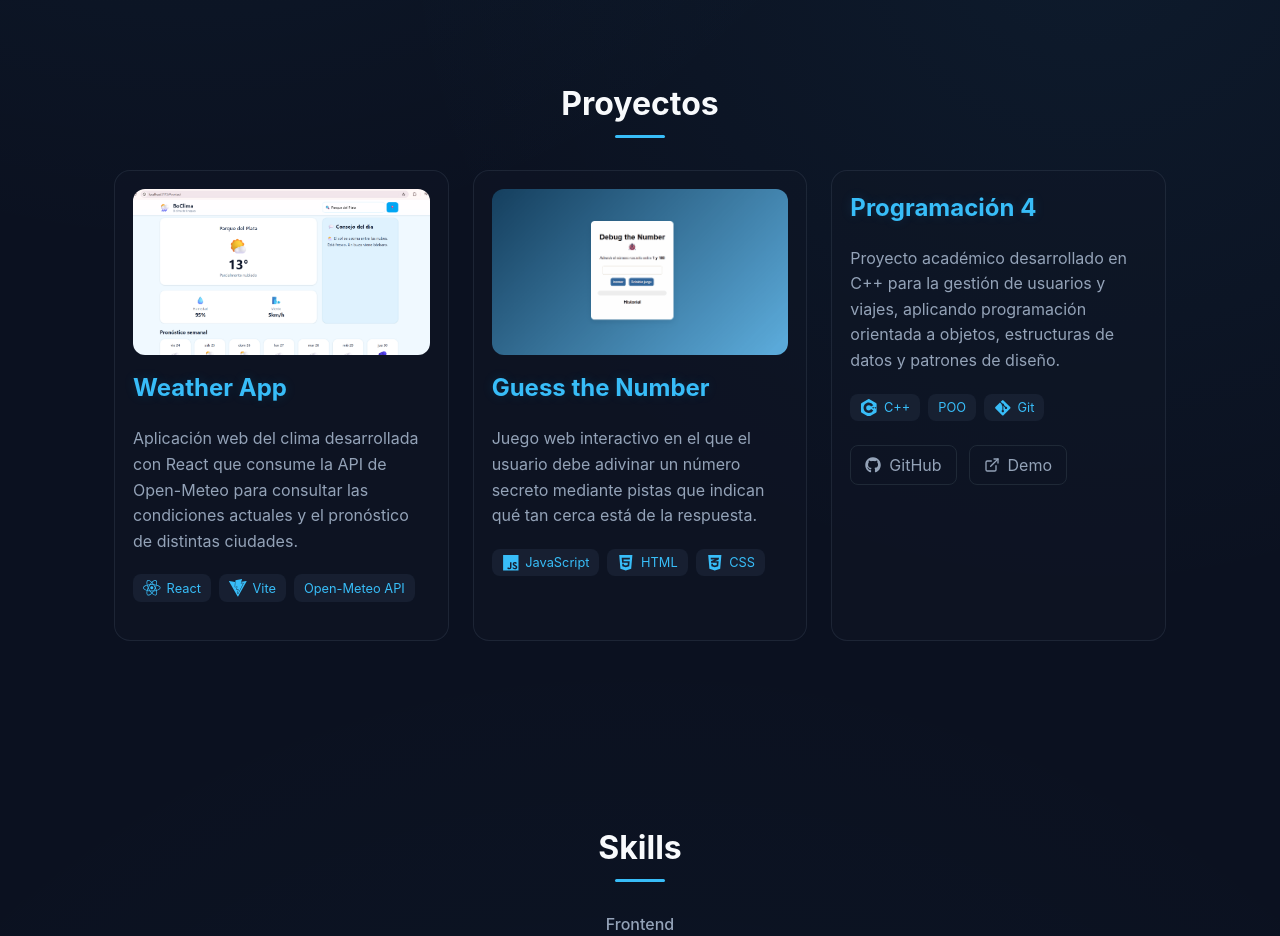
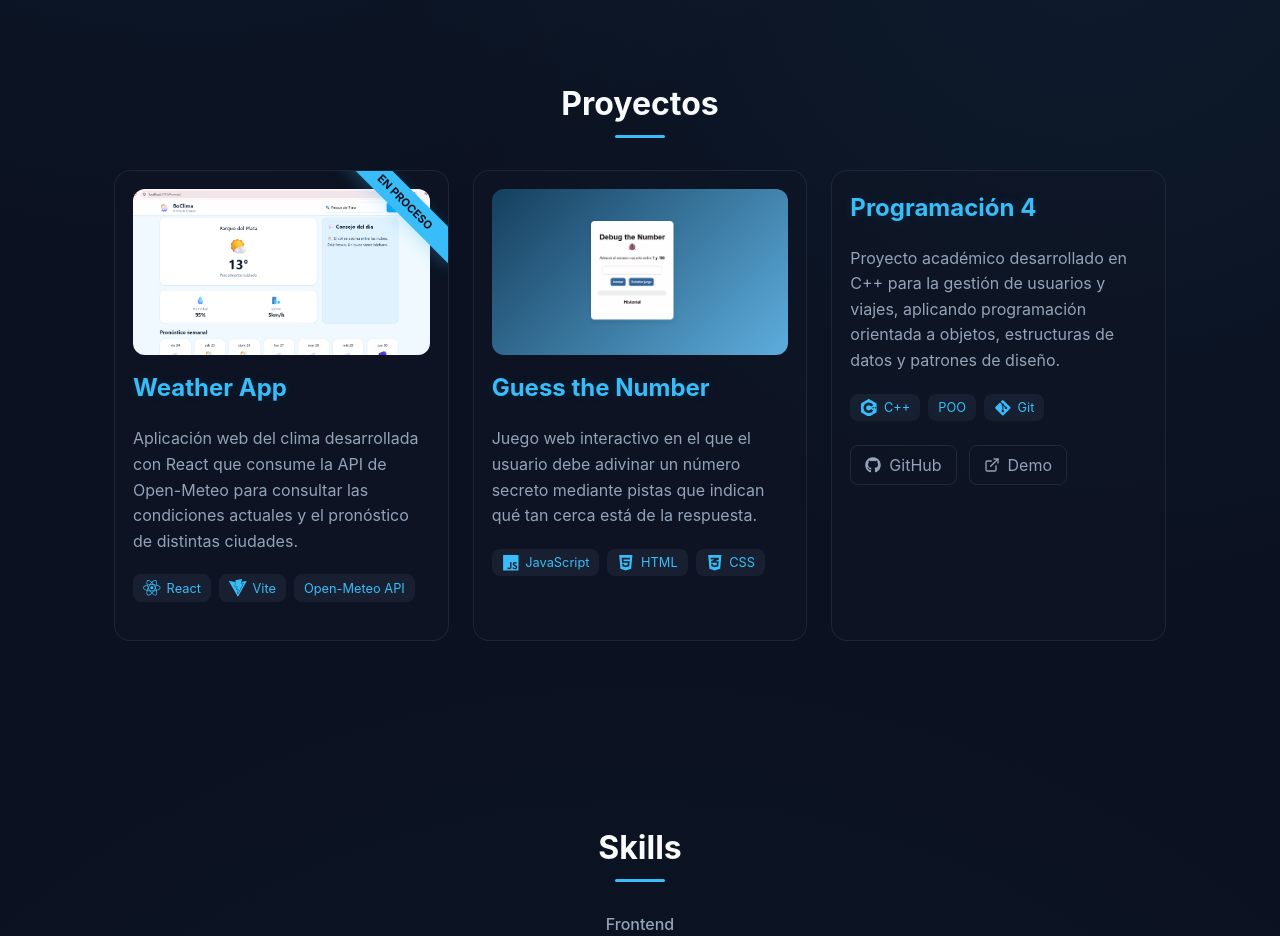
Before and after one commit to ximehe/portfolio, a React (Vite) app: page / in a window 1280 px wide. Shown: the part 1220-2156 px from the top of the page. Built offline with nearby package versions, Linux system fonts and the light colour scheme.

Commit message:
Add project status indicator

```diff
--- a/src/components/ProjectCard.jsx
+++ b/src/components/ProjectCard.jsx
@@ -19,6 +19,12 @@ function ProjectCard({ project }) {
 
 
     <article className="project-card">
+
+      {project.status === "in-progress" && (
+        <span className="project-status">
+          En proceso
+        </span>
+      )}
 
       {project.image && (
         <div className="project-image-container">
--- a/src/data/projects.js
+++ b/src/data/projects.js
@@ -19,6 +19,8 @@ const projects = [
     github: "#",
 
     demo: "#",
+
+    status: "in-progress",
   },
 
   {
--- a/src/index.css
+++ b/src/index.css
@@ -463,6 +463,9 @@ section h2::after {
 }
 
 .project-card {
+
+  position: relative;
+
   background: rgba(17, 24, 39, 0.45);
 
   border: 1px solid rgba(148, 163, 184, 0.12);
@@ -680,6 +683,31 @@ section h2::after {
 
 .project-links svg {
   font-size: 1rem;
+}
+
+.project-status {
+  position: absolute;
+
+  top: 18px;
+  right: -34px;
+
+  padding: 6px 40px;
+
+  background: var(--accent);
+
+  color: #0b1120;
+
+  font-size: 0.7rem;
+  font-weight: 700;
+
+  text-transform: uppercase;
+
+  transform: rotate(45deg);
+
+  box-shadow:
+    0 4px 15px rgba(56, 189, 248, 0.25);
+
+  z-index: 2;
 }
 
 /* -------------------------------- Skills --------------------------------------*/
```
